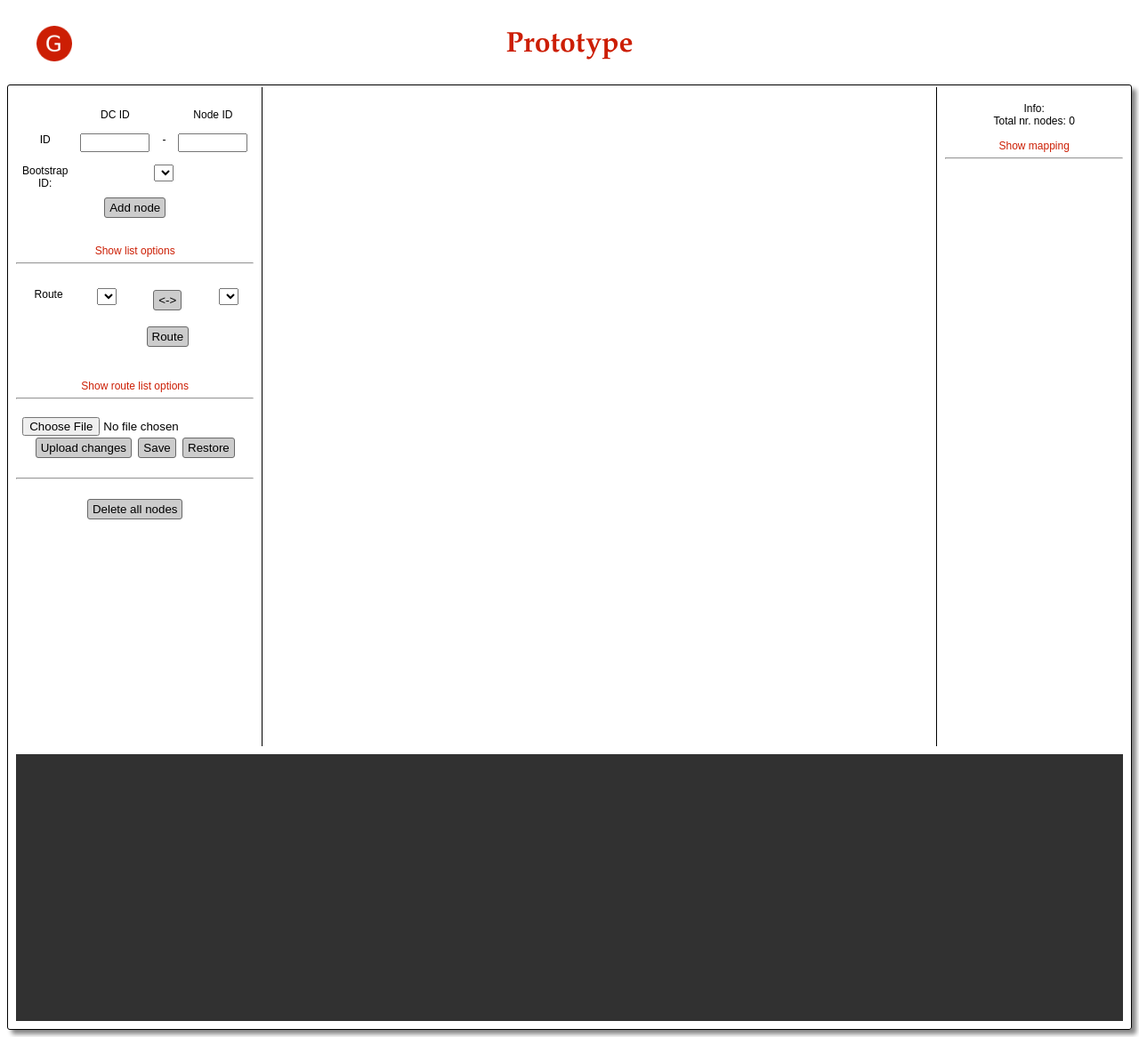
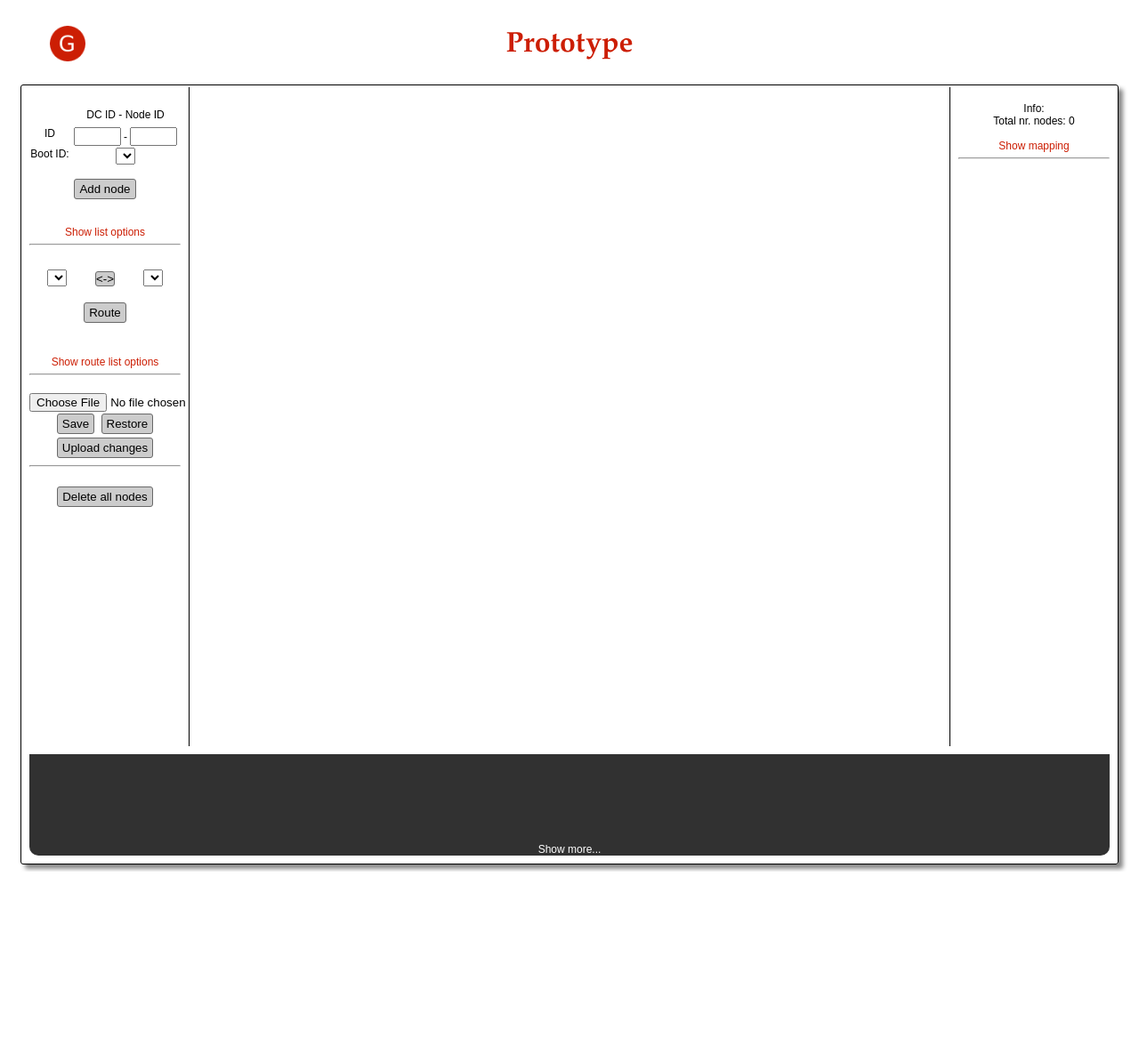
Before and after one commit to gtato/Koala, a Flask app: page / in a window 1280 px wide. Shown: the whole page at 89% size. After the commit the page ends 980 px from the top, so only its background shows below. Run offline with Flask 2, Linux system fonts and the light colour scheme; data that the repository does not hold is empty.

Commit message:
minor changes

```diff
--- a/css/main.css
+++ b/css/main.css
@@ -1,3 +1,10 @@
+body
+{
+    /*padding-left:20px;
+    padding-right:20px;*/
+}
+
+
 h1 { font-family: Baskerville, Garamond, Arial, 'Comic Sans'; color: #cc1e04;}
 
 .link {
@@ -75,3 +82,12 @@ input[type=button] {
 	font-weight:normal;
 	color:#000000;
 }
+
+
+#expand_log{
+background:#313131;  color:#fff; width:200px
+border-radius: 0px 0px 10px 10px;
+-moz-border-radius: 0px 0px 10px 10px;
+-webkit-border-radius: 0px 0px 10px 10px;
+cursor:pointer;
+}
--- a/js/main.js
+++ b/js/main.js
@@ -34,6 +34,7 @@ function add_listeners(){
     $(document).on('mouseover', '#mapping', show_mapping);
     $(document).on('mouseleave', '#mapping', hide_mapping);
 
+    $(document).on('click', '#expand_log', toggle_log);
 
 }
 
@@ -45,6 +46,19 @@ function toggle_list(e){
     }else{
         $("#random_list").hide()
         $(e.target).html('Show list options')
+    }
+}
+
+function toggle_log(e){
+    if($(e.target).html().indexOf('more') > -1)
+    {
+//        $("#random_list").show()
+        $(e.target).html('Show less...')
+        $('#cons_cont').css('height', '300px')
+    }else{
+//        $("#random_list").hide()
+        $(e.target).html('Show more...')
+        $('#cons_cont').css('height', '100px')
     }
 }
 
--- a/templates/index.html
+++ b/templates/index.html
@@ -15,27 +15,26 @@
 </head>
 <body style="text-align:center">
 
+<div style="padding-left:15px; padding-right:15px">
 
-<table style="width:100%" border="0"><tr><td width="100"><a href="http://genc.tato.al"><img src="images/g.png" style="width:40px"></a></td><td><h1>Prototype</h1></td><td width="100"></td></tr></table>
+<table style="width:100%; " border="0"><tr><td width="100"><a href="http://genc.tato.al"><img src="images/g.png" style="width:40px"></a></td><td><h1>Prototype</h1></td><td width="100"></td></tr></table>
 
-
-
-<table style="width:100%" class="main_table">
+<table style="width:100%;" class="main_table">
 <tr>
-<td align="center" valign="top" style="width:200px; ">
-  <div style="padding-top:10px">
+<td align="center" valign="top" style="width:170px;">
+  <div style="width:170px; padding-top:10px;">
     <table border="0" style="width:100%">
-      <tr align="center"><td></td><td>DC ID </td><td></td> <td>Node ID </td></tr>
-      <tr align="center"><td>ID</td><td>
-      <input id="dc_id" list="dcs" name="dc" style="width:70px; text-align:center">
+      <tr align="center"><td></td><td>DC ID - Node ID</td></tr>
+      <tr align="center"><td style="padding:0px">ID</td><td style="padding:0px">
+      <input id="dc_id" list="dcs" name="dc" style="width:45px; text-align:center">
       <datalist id="dcs"></datalist>
 
       <!-- <input id="dc_id" type="text"> </td> -->
 
-      <td>-</td> <td><input id="node_id" type="text" style="width:70px; text-align:center" value=""> </td></tr>
-      <tr align="center"> <td>Bootstrap ID:</td><td colspan="3"><select id="boot_node_id"></select></td></tr>
+     - <input id="node_id" type="text" style="width:45px; text-align:center" value=""> </td></tr>
+      <tr align="center"> <td style="padding:0px; padding-top:2px">Boot ID:</td><td style="padding:0px; padding-top:2px" ><select id="boot_node_id"></select></td></tr>
     </table>
-
+    <br>
     <input type="button" value="Add node" id="add_node" /><br/><br/>
 
 
@@ -50,8 +49,9 @@
     <br/><hr><br/>
 
 
-    <table style="width:100%"><tr align="center"><td>Route</td> <td><select id="route_from"></select></td><td><input id="swap" type="button" value="<->"  ></td><td><select id="route_to"></select></td></tr>
-    <tr align="center"><td></td><td colspan="3"><input type="button" value="Route" id="route" /></td></tr>
+
+    <table border="0" style="width:100%"><tr align="center"> <td><select id="route_from"></select></td><td style="padding-left:0px; padding-right:0px"><input id="swap" type="button" value="<->" style="padding:0px" ></td><td><select id="route_to"></select></td></tr>
+    <tr align="center"><td colspan="3"><input type="button" value="Route" id="route" /></td></tr>
     </table>
     <br/>
 
@@ -68,7 +68,8 @@
 
 
     <input id="nodes_file" type="file"  accept="">
-    <input id="uploadchanges" type="button" value="Upload changes"> <input id="save" type="button" value="Save"> <input id="restore" type="button" value="Restore"><br/>
+     <input id="save" type="button" value="Save"> <input id="restore" type="button" value="Restore"><br/>
+      <input id="uploadchanges" type="button" value="Upload changes">
 
     <br/> <hr><br/>
     <input type="button" value="Delete all nodes" id="delete_all_nodes" /><br/>
@@ -77,17 +78,17 @@
 
 </td>
 
-<td align="center" style="border:1px solid black; border-width:0px 1px 0px 1px; height:100%" ><div id='hello' style="width:100%; height:100%"> </div></td>
-<td valign="top" style="width:200px"><div style="padding-top:10px; overflow: auto; height:700px">
+<td align="center" style="border:1px solid black; border-width:0px 1px 0px 1px; height:100%" ><div id='hello' style="width:90%; height:100%"> </div></td>
+<td valign="top" style="width:170px"><div style="width:170px;padding-top:10px; overflow: auto; height:700px">
   Info: <br><div id="general_info"> </div> <br> <div id="mapping" style="cursor:pointer; color:#cc1e04;"> Show mapping </div> <hr> <div id="node_info"> </div> </div> </td>
 </tr>
-<tr><td colspan="3"><div id="cons_cont" style="width:100%; height: 300px; background:#313131;  color:#fff; text-align:left; overflow: auto; font-family: Courier, 'Lucida Sans Typewriter'">
+<tr><td colspan="3"><div id="cons_cont" style="width:100%; height: 100px; background:#313131;  color:#fff; text-align:left; overflow: auto; font-family: Courier, 'Lucida Sans Typewriter'">
   <div id="console" style="padding:5px">  </div>
 </div>
-
+<div style="width:100%" align="center"><div id="expand_log" style="">Show more...</div></div>
 </td> </tr>
 </table>
 
-
+</div>
 
 </body>
```
